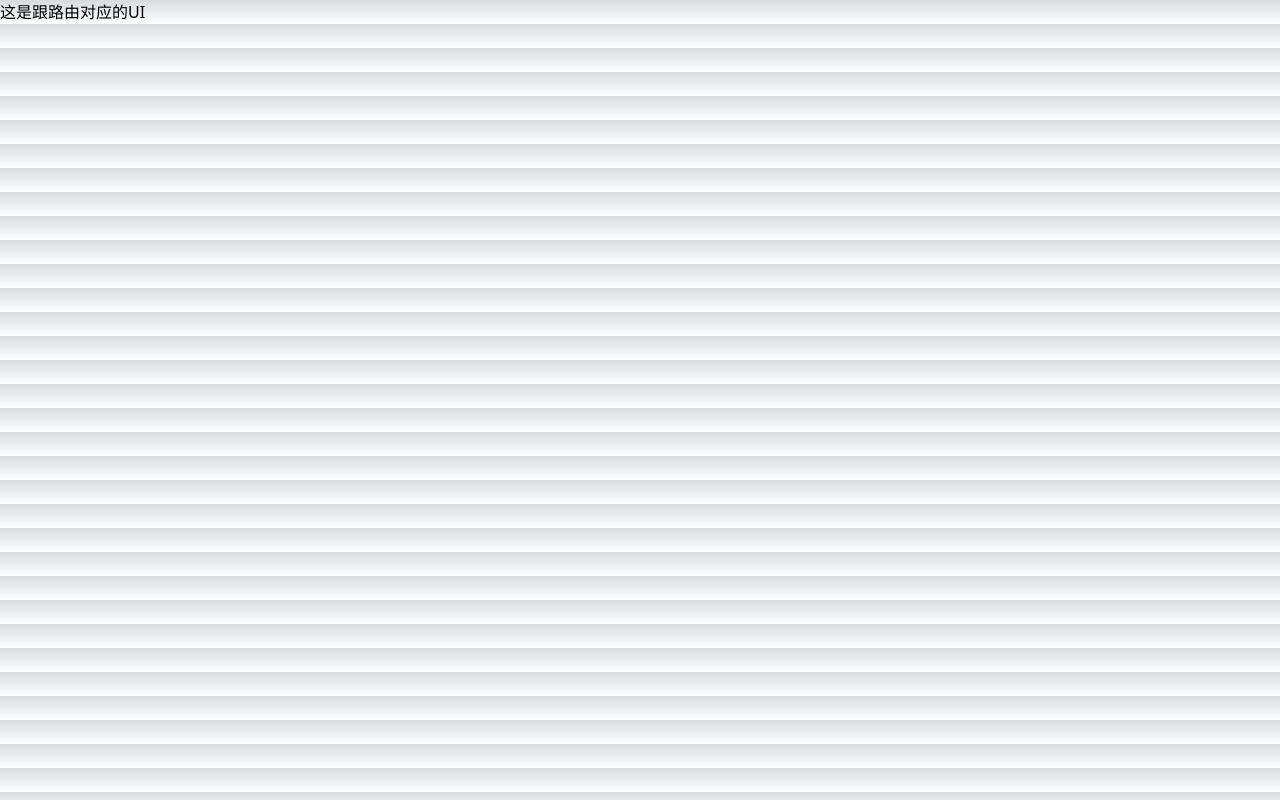
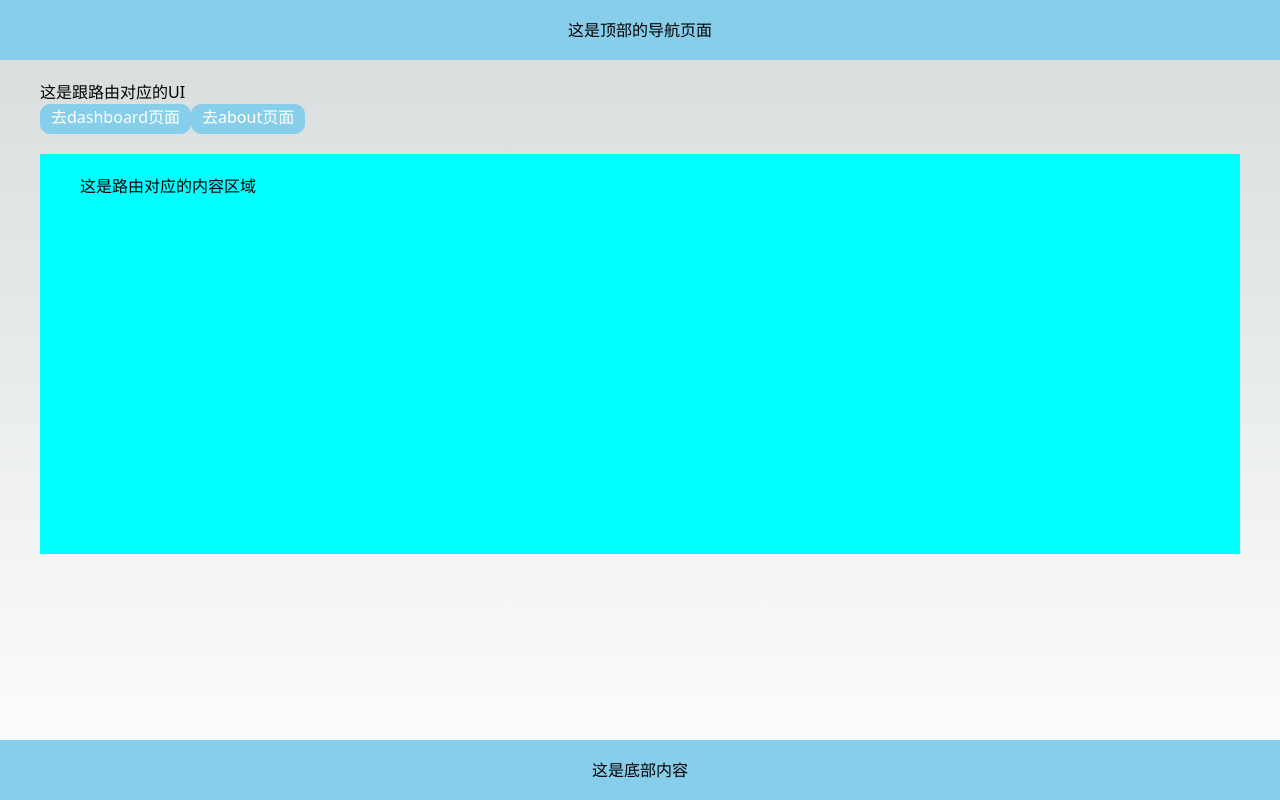
Before and after one commit to idiotFool/next-repo, a Next.js app: page / in a window 1280 px wide. Built offline with nearby package versions, Linux system fonts and the light colour scheme.

Commit message:
feat: nested routes

```diff
--- /dev/null
+++ b/src/app/about/page.tsx
@@ -0,0 +1,3 @@
+export default function About() {
+    return <div>这是about页面对应的内容</div>
+}
--- /dev/null
+++ b/src/app/app.css
@@ -0,0 +1,47 @@
+html,
+body,
+main {
+  height: 100%;
+  width: 100%;
+}
+
+.layoutTop {
+  height: 60px;
+  background-color: skyblue;
+  display: flex;
+  align-items: center;
+  justify-content: center;
+}
+
+.content {
+  height: calc(100% - 120px);
+  display: flex;
+  justify-content: center;
+  padding: 20px 40px;
+}
+
+.layoutBottom {
+  height: 60px;
+  background-color: skyblue;
+  display: flex;
+  align-items: center;
+  justify-content: center;
+}
+
+.linkContent {
+  width: 100%;
+  height: 400px;
+  background-color: aqua;
+  padding: 20px 40px;
+  margin-top: 20px;
+}
+
+.linkWrapper span {
+  border: 1px solid skyblue;
+  background-color: skyblue;
+  border-radius: 10px;
+  color: #fff;
+  display: inline-block;
+  height: 30px;
+  padding: 0 10px;
+}
--- a/src/app/layout.tsx
+++ b/src/app/layout.tsx
@@ -1,19 +1,27 @@
-import './globals.css'
-import type { Metadata } from 'next'
+import type { Metadata } from "next";
+import LayoutTop from "./layoutTop";
+import LayoutBottom from "./layoutBottom";
+
+import "./globals.css";
+import "./app.css"
 
 export const metadata: Metadata = {
-  title: 'Create Next App',
-  description: 'Generated by create next app',
-}
+  title: "Create Next App",
+  description: "Generated by create next app",
+};
 
 export default function RootLayout({
   children,
 }: {
-  children: React.ReactNode
+  children: React.ReactNode;
 }) {
   return (
     <html lang="en">
-      <body>{children}</body>
+      <body>
+        <LayoutTop />
+        <div className="content">{children}</div>
+        <LayoutBottom />
+      </body>
     </html>
-  )
+  );
 }
--- /dev/null
+++ b/src/app/layoutBottom.tsx
@@ -0,0 +1,3 @@
+export default function LayoutBottom() {
+    return <div className="layoutBottom"> 这是底部内容 </div>
+}
--- /dev/null
+++ b/src/app/layoutTop.tsx
@@ -0,0 +1,3 @@
+export default function LayoutTop() {
+    return <div className="layoutTop">这是顶部的导航页面</div>
+}
--- a/src/app/page.tsx
+++ b/src/app/page.tsx
@@ -1,7 +1,24 @@
+import Link from "next/link";
+import "./app.css";
+
 export default function Page() {
   return (
     <main>
-      这是跟路由对应的UI
+      <h1>这是跟路由对应的UI</h1>
+
+      <div className="linkWrapper">
+        <span>
+          <Link href="/dashboard">去dashboard页面</Link>
+        </span>
+        <span>
+          <Link href="/about">去about页面</Link>
+        </span>
+      </div>
+
+      <div className="linkContent">
+        <h2>这是路由对应的内容区域</h2>
+        <div></div>
+      </div>
     </main>
-  )
+  );
 }
```
